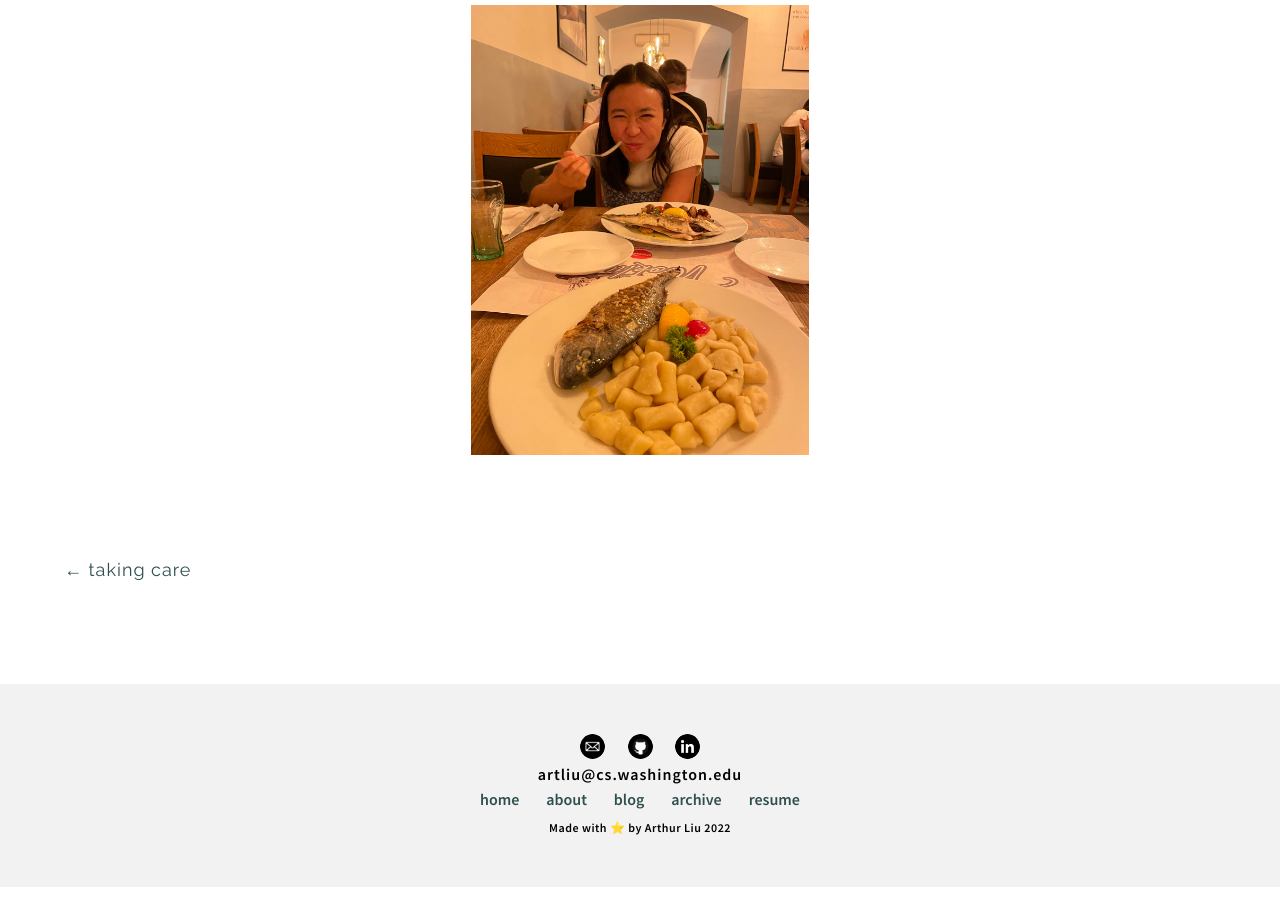
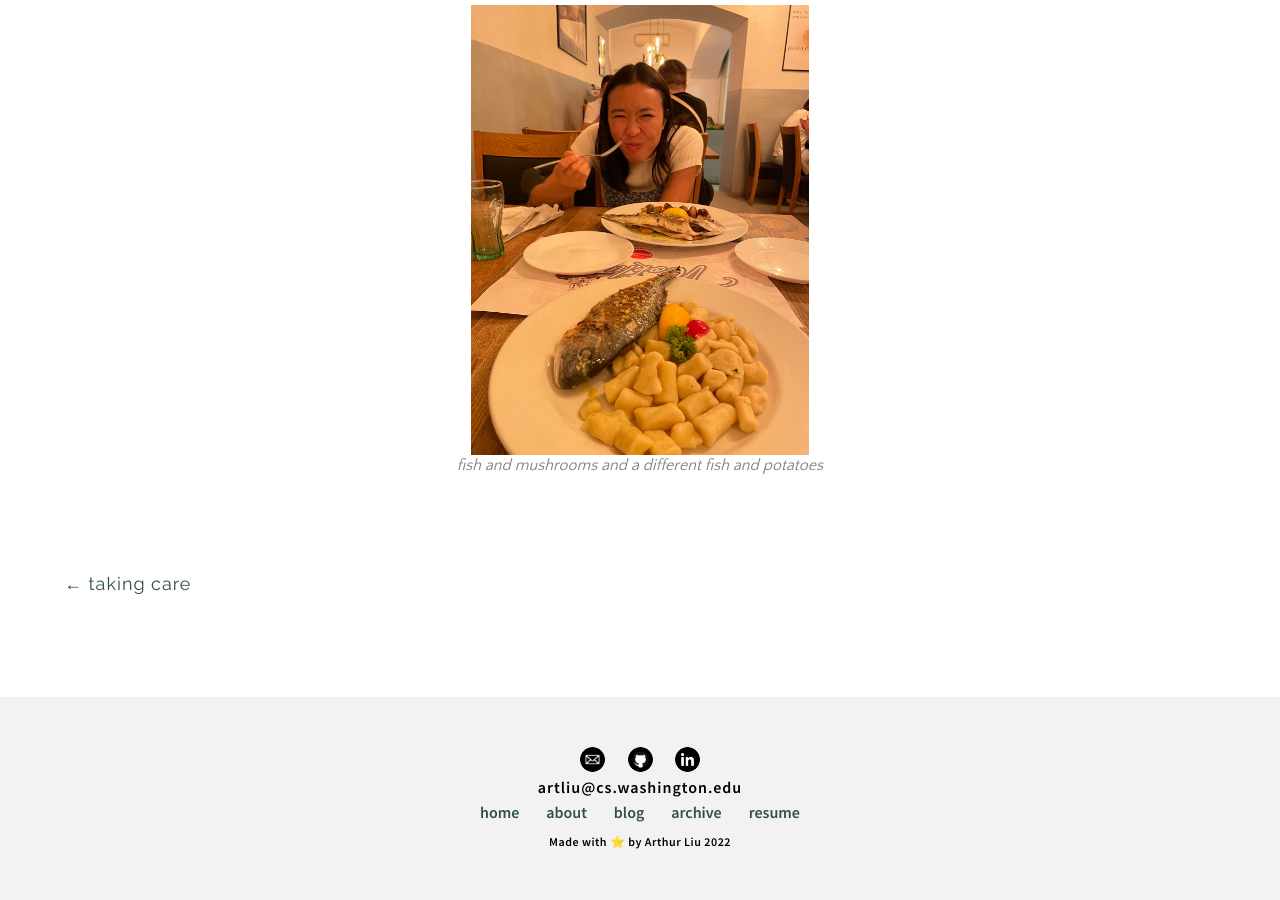
Before and after one commit to arthurjl/arthurjl.github.io, a Jekyll site: the page built from _posts/2022-08-29-Europe-Pt-1.md, in a window 1280 px wide and 900 px high, scrolled down 10433 px. Built offline with Jekyll 4.4.1, drawn with Linux system fonts in a browser that asks for light colours; some web fonts are replaced.

Commit message:
added caption

```diff
--- a/_posts/2022-08-29-Europe-Pt-1.md
+++ b/_posts/2022-08-29-Europe-Pt-1.md
@@ -72,3 +72,4 @@ We caught the sunset on the cannon tower before grabbing dinner. Not bad for the
 ![tower top](/images/postImages/2022-08-29/towertop.jpeg)
 
 ![dinner](/images/postImages/2022-08-29/food.jpeg)
+*fish and mushrooms and a different fish and potatoes*
```
